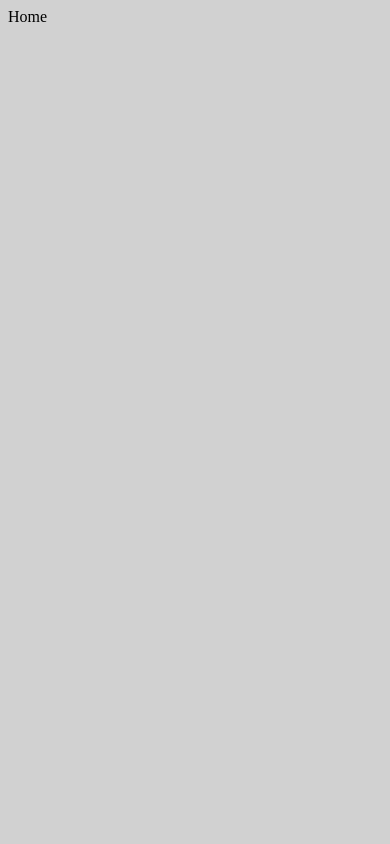
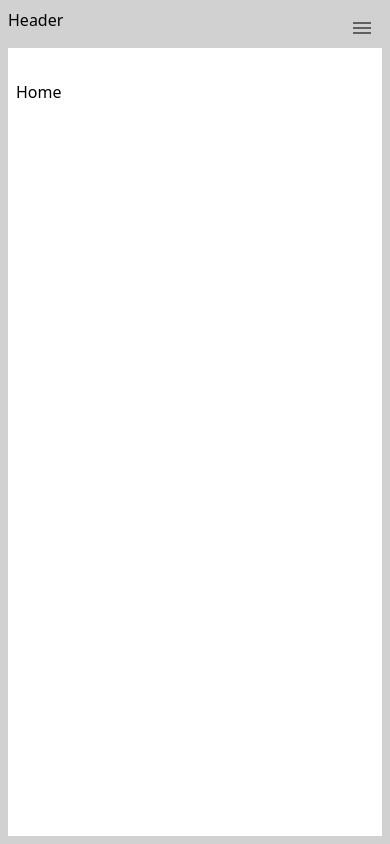
Before and after one commit to KaleabKindu/Satoshi-Assessment-v2, a React app: page / in a window 390 px wide. Built offline with nearby package versions, Linux system fonts and the light colour scheme.

Commit message:
setup basic user interface layout

```diff
--- /dev/null
+++ b/postcss.config.js
@@ -0,0 +1,6 @@
+module.exports = {
+    plugins: {
+      tailwindcss: {},
+      autoprefixer: {},
+    }
+  }
--- a/src/App.js
+++ b/src/App.js
@@ -1,9 +1,10 @@
 import React from 'react'
+import Home from './pages/Home'
 
 
 const App = () => {
   return (
-    <div>Home</div>
+    <Home />
   )
 }
 
--- /dev/null
+++ b/src/components/Header.js
@@ -0,0 +1,14 @@
+import React from "react";
+import MobileDrawer from "./MobileDrawer";
+
+const Header = () => {
+
+  return (
+    <div className="flex justify-between">
+      <p>Header</p>
+      <MobileDrawer />
+    </div>
+  );
+};
+
+export default Header;
--- /dev/null
+++ b/src/components/Layout.js
@@ -0,0 +1,23 @@
+import React from "react";
+import SideBar from "./SideBar";
+import Header from "./Header";
+
+// Layout component that wraps the main content with a header and sidebar
+const Layout = ({ children }) => {
+  return (
+    <div className="flex flex-col max-w-[1200px] h-screen mx-auto p-2 md:p-5">
+      {/* Header component */}
+      <Header />
+      <div className="flex gap-1 h-full">
+        {/* Sidebar component */}
+        <SideBar />
+        {/* Main content area */}
+        <div className="overflow-y-auto bg-white w-full h-full p-2 md:p-5 pt-8 md:pt-16">
+          {children}
+        </div>
+      </div>
+    </div>
+  );
+};
+
+export default Layout;
--- /dev/null
+++ b/src/components/MobileDrawer.js
@@ -0,0 +1,41 @@
+import React, { useState } from "react";
+import Drawer from "@mui/material/Drawer";
+import IconButton from "@mui/material/IconButton";
+import MenuIcon from "@mui/icons-material/Menu";
+import CloseIcon from "@mui/icons-material/Close";
+import SideBar from "./SideBar";
+
+const MobileDrawer = (props) => {
+  // State to manage the open/close status of the drawer
+  const [open, setOpen] = useState(false);
+
+  // Function to handle opening the drawer
+  const handleOpen = () => setOpen(true);
+
+  // Function to handle closing the drawer
+  const handleClose = () => setOpen(false);
+
+  return (
+    <div className="md:hidden">
+      {/* Button to open the drawer */}
+      <IconButton onClick={handleOpen}>
+        <MenuIcon />
+      </IconButton>
+      {/* Drawer component */}
+      <Drawer anchor="right" open={open} onClose={handleClose}>
+        <div className="flex flex-col p-2">
+          <div className="flex justify-end">
+            {/* Button to close the drawer */}
+            <IconButton onClick={handleClose}>
+              <CloseIcon />
+            </IconButton>
+          </div>
+          {/* Content inside the drawer */}
+          <div>Mobile Drawer</div>
+        </div>
+      </Drawer>
+    </div>
+  );
+};
+
+export default MobileDrawer;
--- /dev/null
+++ b/src/components/SideBar.js
@@ -0,0 +1,11 @@
+import React from "react";
+
+const SideBar = () => {
+  return (
+    <div className="hidden md:block w-[400px] h-full pt-8 md:pt-16 p-2 md:p-5 bg-white">
+      Sidebar
+    </div>
+  );
+};
+
+export default SideBar;
--- /dev/null
+++ b/src/hoc/withRootLayout.js
@@ -0,0 +1,12 @@
+import React from "react";
+import Layout from "../components/Layout";
+
+export const withRootLayout = (Component) => {
+  return (props) => {
+    return (
+      <Layout>
+        <Component {...props} />
+      </Layout>
+    );
+  };
+};
--- /dev/null
+++ b/src/pages/Home.js
@@ -0,0 +1,11 @@
+import React from 'react'
+import { withRootLayout } from '../hoc/withRootLayout'
+
+
+const Home = () => {
+  return (
+    <div>Home</div>
+  )
+}
+
+export default withRootLayout(Home)
--- /dev/null
+++ b/tailwind.config.js
@@ -0,0 +1,8 @@
+/** @type {import('tailwindcss').Config} */
+module.exports = {
+  content: ["./src/**/*.{html,js}"],
+  theme: {
+    extend: {},
+  },
+  plugins: [],
+}
--- a/webpack.config.js
+++ b/webpack.config.js
@@ -19,7 +19,7 @@ module.exports = {
       },
       {
         test: /\.css$/,
-        use: ["style-loader", "css-loader"],
+        use: ["style-loader", "css-loader", "postcss-loader"],
       },
     ],
   },
```
Also changed, not shown: package.json (+8 -0 lines).
